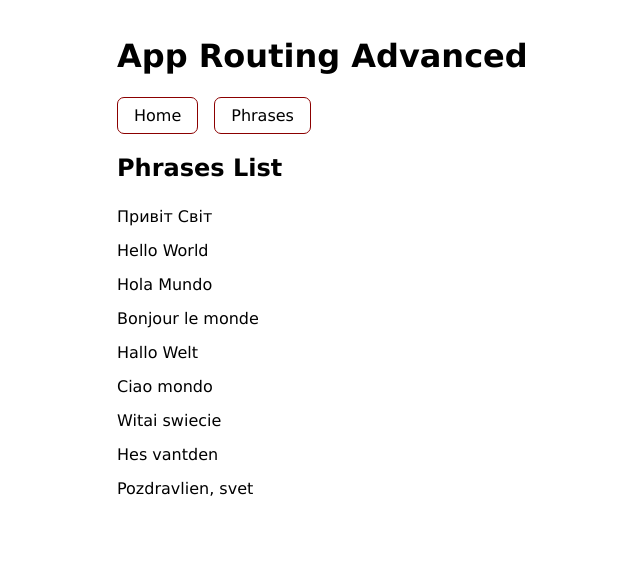
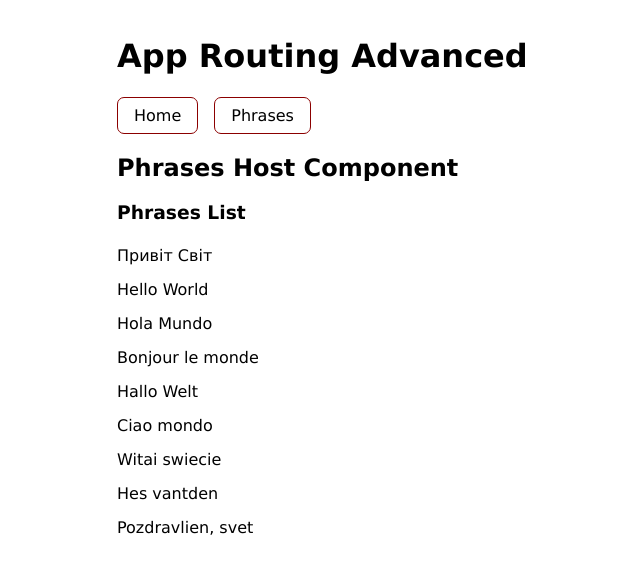
Before and after one commit to TatyanaGadion/app-routing-advanced, an Angular app: page /phrases in a window 1280 px wide. Shown: the top 572 px of the page, without its empty margins (43-683 px from the left). Built offline with nearby package versions, Linux system fonts and the light colour scheme.

Commit message:
child routes

```diff
--- a/src/app/app-routing.module.ts
+++ b/src/app/app-routing.module.ts
@@ -1,8 +1,6 @@
 import { NgModule } from '@angular/core';
 import { RouterModule, Routes } from '@angular/router';
 import { HomeComponent } from './home/home.component';
-import { PhraseDetailsComponent } from './phrases/phrase-details/phrase-details.component';
-import { PhrasesListComponent } from './phrases/phrases-list/phrases-list.component';
 
 const routes: Routes = [
   {path: 'home', component: HomeComponent},
--- a/src/app/phrases/phrase-details/phrase-details.component.html
+++ b/src/app/phrases/phrase-details/phrase-details.component.html
@@ -1,7 +1,7 @@
 <div *ngIf="phrase; then thenBlock; else elseBlock"></div>
 
 <ng-template #thenBlock>
-  <h2>Selected Phrase Details</h2>
+  <h3>Selected Phrase Details</h3>
 
   <div>ID: {{phrase?.id}}</div>
   <div>Value: {{phrase?.value}}</div>
@@ -9,7 +9,7 @@
 </ng-template>
 
 <ng-template #elseBlock>
-  <h2>loading...</h2>
+  <h3>loading...</h3>
 </ng-template>
 
 <div class="btn-group">
--- /dev/null
+++ b/src/app/phrases/phrases-host/phrases-host.component.html
@@ -0,0 +1,3 @@
+<h2>Phrases Host Component</h2>
+
+<router-outlet></router-outlet>
--- /dev/null
+++ b/src/app/phrases/phrases-host/phrases-host.component.ts
@@ -0,0 +1,15 @@
+import { Component, OnInit } from '@angular/core';
+
+@Component({
+  selector: 'app-phrases-host',
+  templateUrl: './phrases-host.component.html',
+  styleUrls: ['./phrases-host.component.scss']
+})
+export class PhrasesHostComponent implements OnInit {
+
+  constructor() { }
+
+  ngOnInit(): void {
+  }
+
+}
--- a/src/app/phrases/phrases-list/phrases-list.component.html
+++ b/src/app/phrases/phrases-list/phrases-list.component.html
@@ -1,4 +1,4 @@
-<h2>Phrases List</h2>
+<h3>Phrases List</h3>
 
 <ul class="phrases">
   <li *ngFor="let phrase of phrases"
@@ -8,3 +8,5 @@
     {{phrase.value}}
   </li>
 </ul>
+
+<router-outlet></router-outlet>
--- a/src/app/phrases/phrases-list/phrases-list.component.ts
+++ b/src/app/phrases/phrases-list/phrases-list.component.ts
@@ -38,7 +38,7 @@ export class PhrasesListComponent implements OnInit {
 
   onSelect(phrase: PhraseInterface): void {
     //url/phrase/1
-    this.router.navigate(['phrase', phrase.id]).then();
+    this.router.navigate(['phrases', phrase.id]).then();
   }
 
   isSelected(phrase: PhraseInterface): boolean {
--- a/src/app/phrases/phrases.module.ts
+++ b/src/app/phrases/phrases.module.ts
@@ -3,12 +3,14 @@ import { CommonModule } from '@angular/common';
 import { PhrasesRoutingModule } from './phrases-routing.module';
 import { PhraseDetailsComponent } from './phrase-details/phrase-details.component';
 import { PhrasesListComponent } from './phrases-list/phrases-list.component';
+import { PhrasesHostComponent } from './phrases-host/phrases-host.component';
 
 
 @NgModule({
   declarations: [
     PhraseDetailsComponent,
-    PhrasesListComponent
+    PhrasesListComponent,
+    PhrasesHostComponent
   ],
   imports: [
     CommonModule,
```
Also changed, not shown: src/app/phrases/phrases-routing.module.ts (+19 -2 lines), src/app/phrases/phrases-host/phrases-host.component.scss (added).
